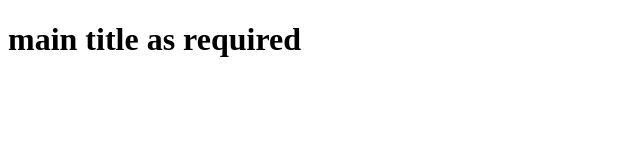
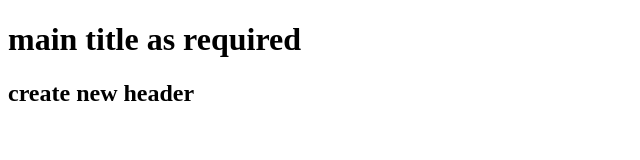
Before and after one commit to paulowilder/-helloWorld-, a plain HTML site: page index.html in a window 1280 px wide. Shown: the whole page, without its empty margins (0-640 px from the left). Drawn offline with Linux system fonts and the light colour scheme.

Commit message:
create new header in index.html

```diff
--- a/index.html
+++ b/index.html
@@ -8,6 +8,7 @@
 
 <body>
 <h1>  main title as required </h1>
+<h2> create new header  </h2>
 
 
 </body>
```
